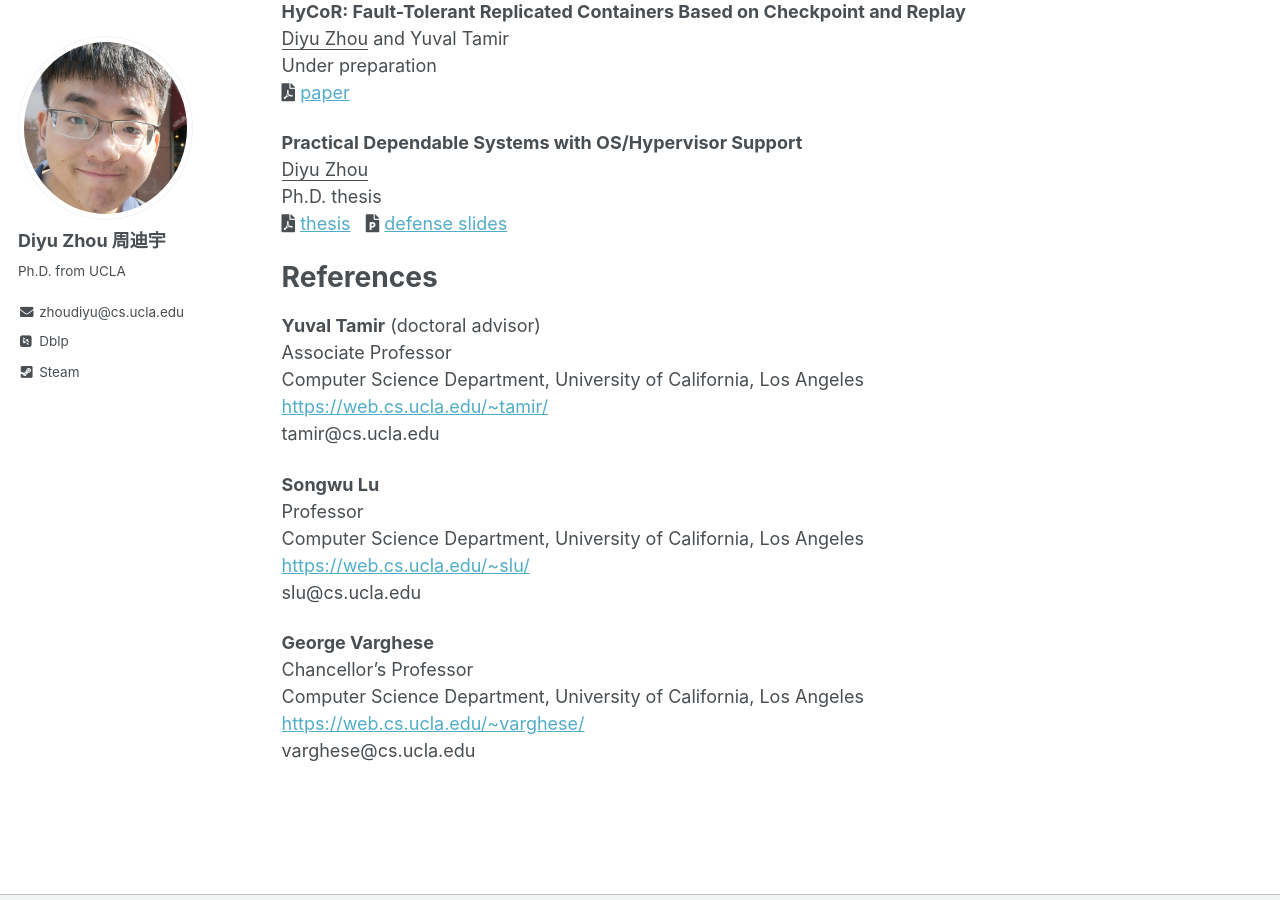
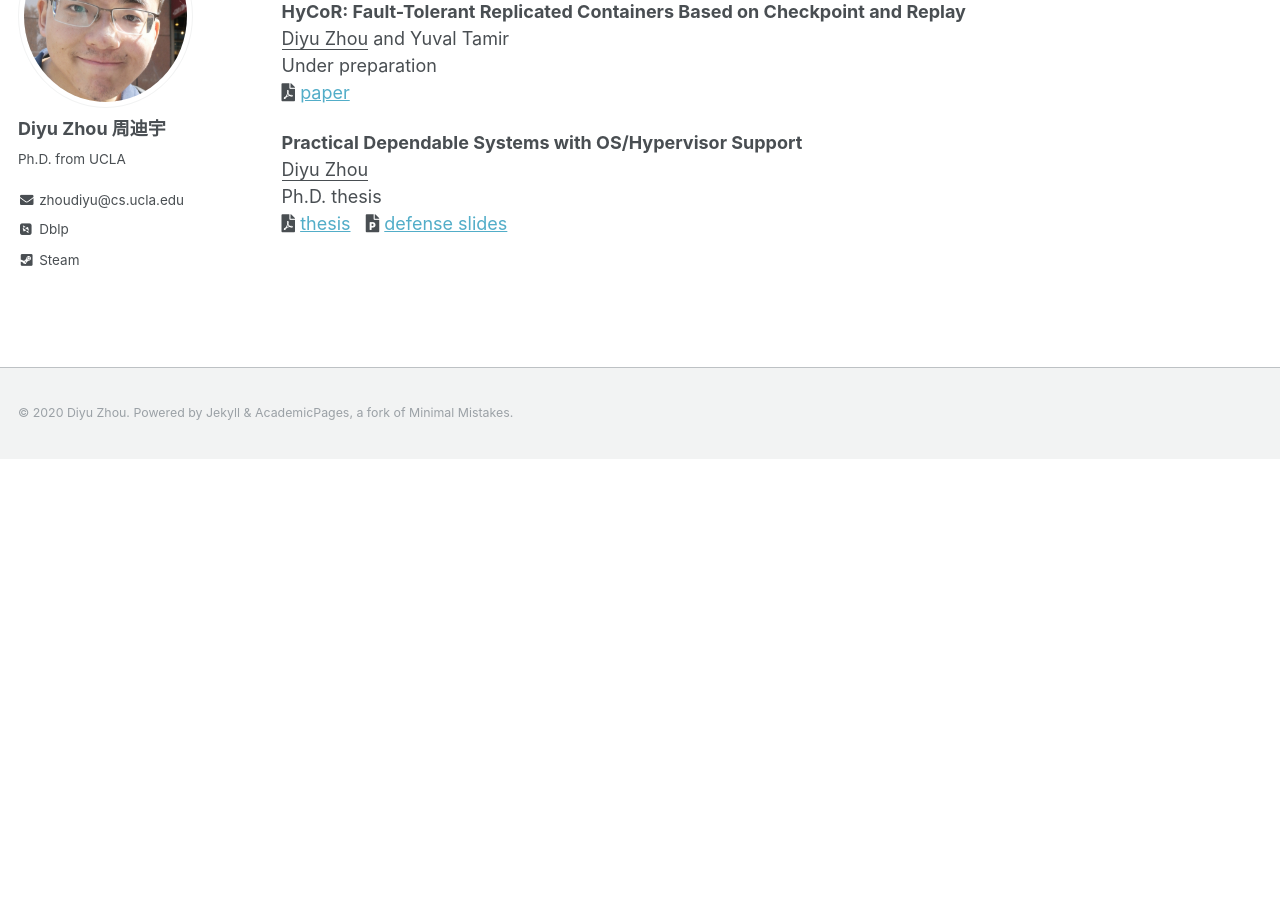
Before and after one commit to zhou-diyu/zhou-diyu.github.io, a Jekyll site: the page built from _pages/postdoc.md, in a window 1280 px wide and 900 px high, scrolled down 712 px. Built offline with Jekyll 4.4.1, drawn with Linux system fonts in a browser that asks for light colours; some web fonts are replaced; after the commit the page ends 1171 px from its top, so only the background shows below that.

Commit message:
Update postdoc.md

```diff
--- a/_pages/postdoc.md
+++ b/_pages/postdoc.md
@@ -41,25 +41,3 @@
 Ph.D. thesis \
 <i class="fas fa-file-pdf" aria-hidden="true"></i> [thesis](/files/thesis.pdf)
 &nbsp; <i class="fas fa-file-powerpoint"></i> [defense slides](/files/defense.pptx)
-
-
-References
-======
-**Yuval Tamir** (doctoral advisor) \
-Associate Professor \
-Computer Science Department, University of California, Los Angeles \
-[https://web.cs.ucla.edu/~tamir/](https://web.cs.ucla.edu/~tamir/) \
-tamir@cs.ucla.edu
-
-**Songwu Lu** \
-Professor \
-Computer Science Department, University of California, Los Angeles \
-[https://web.cs.ucla.edu/~slu/](https://web.cs.ucla.edu/~slu/) \
-slu@cs.ucla.edu
-
-
-**George Varghese** \
-Chancellor's Professor \
-Computer Science Department, University of California, Los Angeles \
-[https://web.cs.ucla.edu/~varghese/](https://web.cs.ucla.edu/~varghese) \
-varghese@cs.ucla.edu
```
